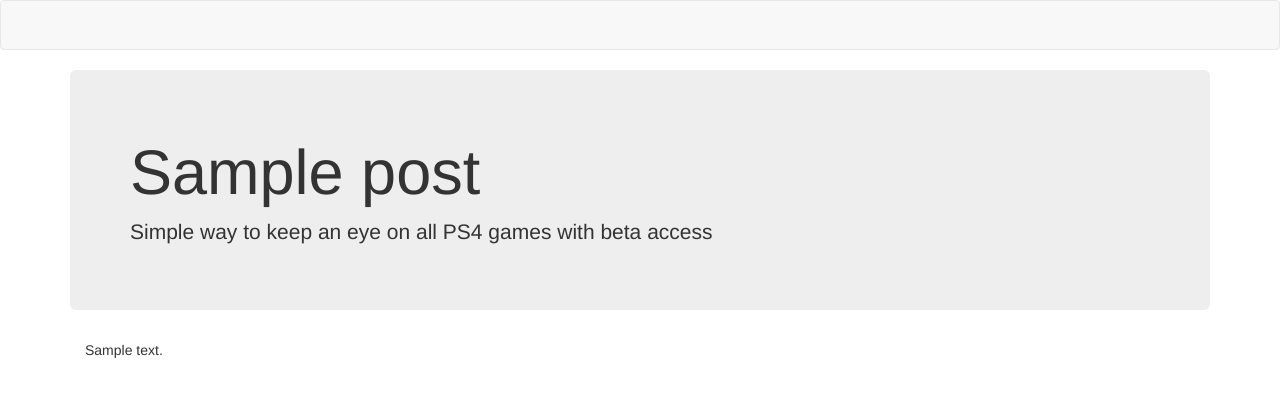
After one commit to yasotnik/django-blog, a Django app: template djblog/blogpost/templates/blogpost/post.html in a window 1280 px wide. The commit adds this page. Shown: the top 397 px of the page. Run offline with Django 3.2, Linux system fonts and the light colour scheme; the template is opened without the code that fills it: most values are stand-ins (such as "Sample title", 1, 10 or a date in 2020); some libraries are stand-ins or nearby versions.

Commit message:
Added post view

```diff
--- a/djblog/blogpost/templates/blogpost/index.html
+++ b/djblog/blogpost/templates/blogpost/index.html
@@ -17,7 +17,8 @@
             </div>
             <div>
                 <div class="posted-date pull-left">{{ post.posted|date:"d-m-Y" }}</div>
-                <div class="pull-right"><button class="btn btn-info">Read</button></div>
+                <div class="pull-right"><a href="{% url 'blogpost:post' post.slug %}" class="btn
+                btn-info">Read</a></div>
             </div>
         </div>
         <div class="col-lg-1 col-md-1"></div>
--- /dev/null
+++ b/djblog/blogpost/templates/blogpost/post.html
@@ -0,0 +1,15 @@
+{% extends "blogpost/base.html" %}
+{% block title %} Simple django blog CMS {% endblock %}
+{% block content %}
+<div class="container">
+    <div class="jumbotron">
+        <h1>{{ post.title }}</h1>
+        <p>Simple way to keep an eye on all PS4 games with beta access</p>
+    </div>
+    <div class="col-lg-12 col-xs-12 col-md-12">
+        <p>{{ post.body }}</p>
+    </div>
+
+</div>
+
+{% endblock content %}
--- a/djblog/blogpost/url.py
+++ b/djblog/blogpost/url.py
@@ -8,4 +8,7 @@ urlpatterns = [
     # URL for main page /blogpost
     url(r'^$', views.PostsView.as_view(), name='index'),
 
+    # URL for posts
+    url(r'^view/(?P<slug>[^\.]+)/$', views.PostView.as_view(), name='post'),
+
 ]
--- a/djblog/blogpost/views.py
+++ b/djblog/blogpost/views.py
@@ -8,3 +8,8 @@ class PostsView(generic.ListView):
 
     def get_queryset(self):
         return Post.objects.all()
+
+
+class PostView(generic.DeleteView):
+    model = Post
+    template_name = 'blogpost/post.html'
```
